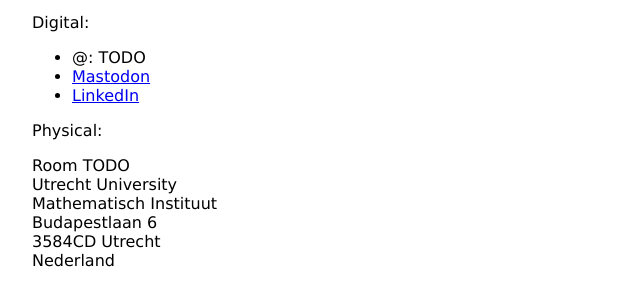
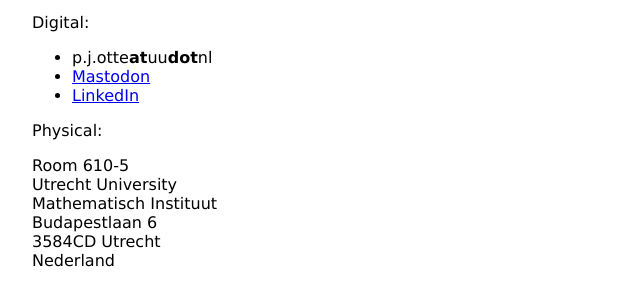
Before and after one commit to pimotte-agents/personalwebsite, a plain HTML site: page public/index.html in a window 1280 px wide. Shown: the part 288-571 px from the top of the page, 292-932 px from the left. Drawn offline with Linux system fonts and the light colour scheme.

Commit message:
Contact details

```diff
--- a/public/index.html
+++ b/public/index.html
@@ -29,7 +29,7 @@
             <span>Digital:</span>
 
             <ul>
-                <li>@: TODO</li>
+                <li>p.j.otte<span style="font-weight: bold">at</span>uu<span style="font-weight: bold">dot</span>nl</li>
                 <li><a href="https://mathstodon.xyz/@pimotte">Mastodon</a></li>
                 <li><a href="https://www.linkedin.com/in/pim-otte-95b4ba124/">LinkedIn</a></li>
             </ul>
@@ -37,7 +37,7 @@
             <span>Physical: </span>
 
             <p>
-                Room TODO<br/>
+                Room 610-5<br/>
                 Utrecht University<br/>
                 Mathematisch Instituut<br/>
                 Budapestlaan 6<br/>
```
